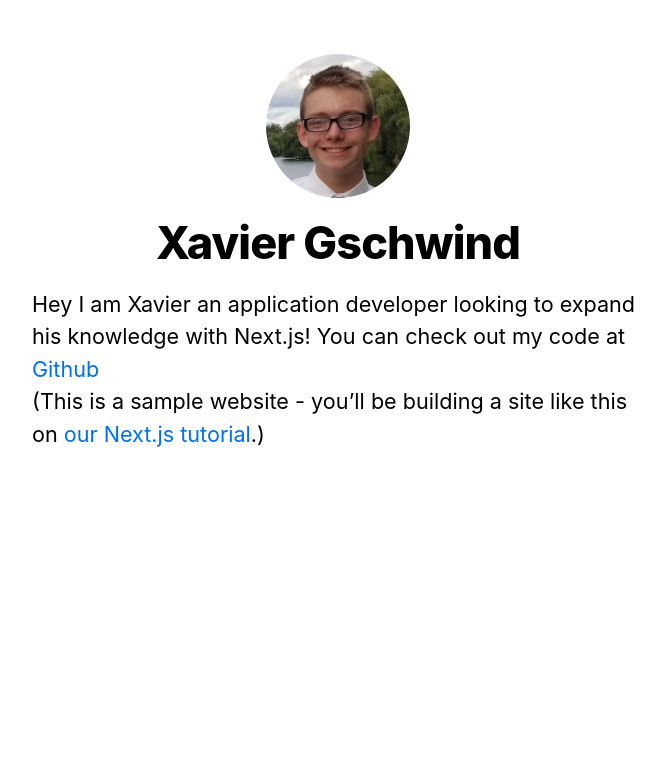
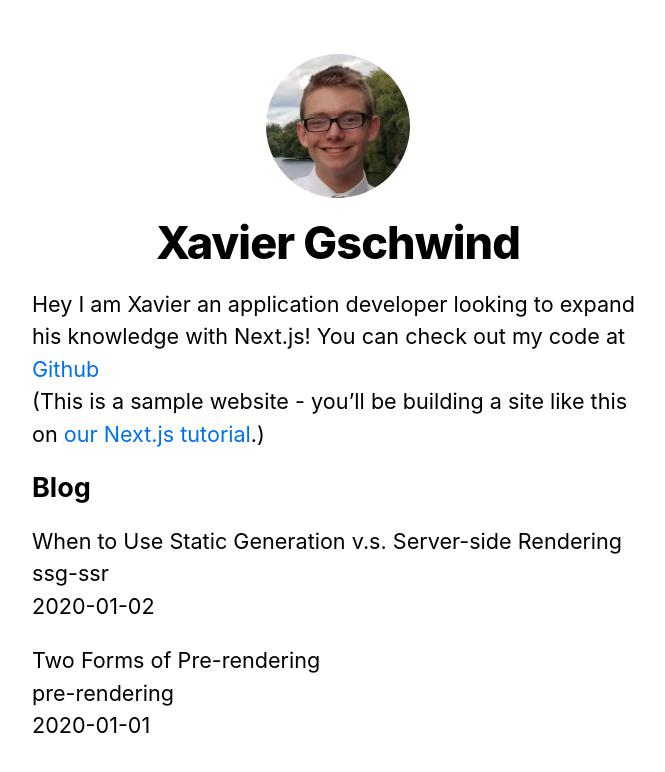
Before and after one commit to xgschwi/nextjs-blog, a Next.js app: page / in a window 1280 px wide. Shown: the top 772 px of the page, without its empty margins (302-967 px from the left). Built offline with nearby package versions, Linux system fonts and the light colour scheme.

Commit message:
Post Props

```diff
--- a/package.json
+++ b/package.json
@@ -6,6 +6,7 @@
     "start": "next start"
   },
   "dependencies": {
+    "fs": "0.0.1-security",
     "gray-matter": "^4.0.3",
     "next": "latest",
     "react": "18.2.0",
--- a/pages/index.js
+++ b/pages/index.js
@@ -3,8 +3,18 @@ import styles from '../styles/Home.module.css';
 import Link from 'next/link';
 import Layout, { siteTitle } from '../components/layout'
 import utilStyles from '../styles/utils.module.css'
+import { getSortedPostsData } from '../lib/posts'
 
-export default function Home() {
+export async function getStaticProps() {
+  const allPostsData = getSortedPostsData();
+  return {
+    props: {
+      allPostsData,
+    },
+  };
+}
+
+export default function Home({ allPostsData }) {
   return (
     <Layout home>
       <Head>
@@ -20,6 +30,20 @@ export default function Home() {
           <a href="https://nextjs.org/learn">our Next.js tutorial</a>.)
         </p>
       </section>
+      <section className={`${utilStyles.headingMd} ${utilStyles.padding1px}`}>
+        <h2 className={utilStyles.headingLg}>Blog</h2>
+        <ul className={utilStyles.list}>
+          {allPostsData.map(({ id, date, title }) => (
+            <li className={utilStyles.listItem} key={id}>
+              {title}
+              <br />
+              {id}
+              <br />
+              {date}
+            </li>
+          ))}
+        </ul>
+      </section>
     </Layout>
   )
 }
```
Also changed, not shown: 1 other file (tests, documents, lock files or other folders).
